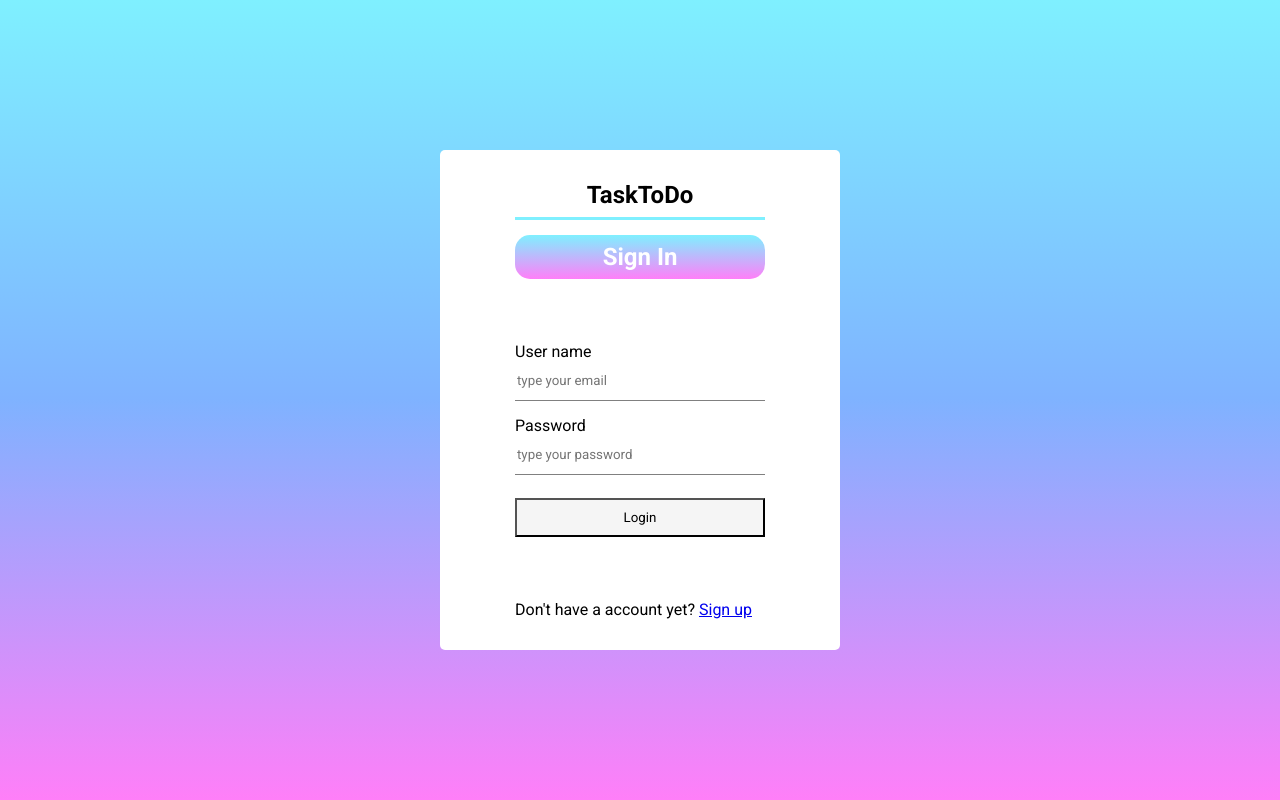
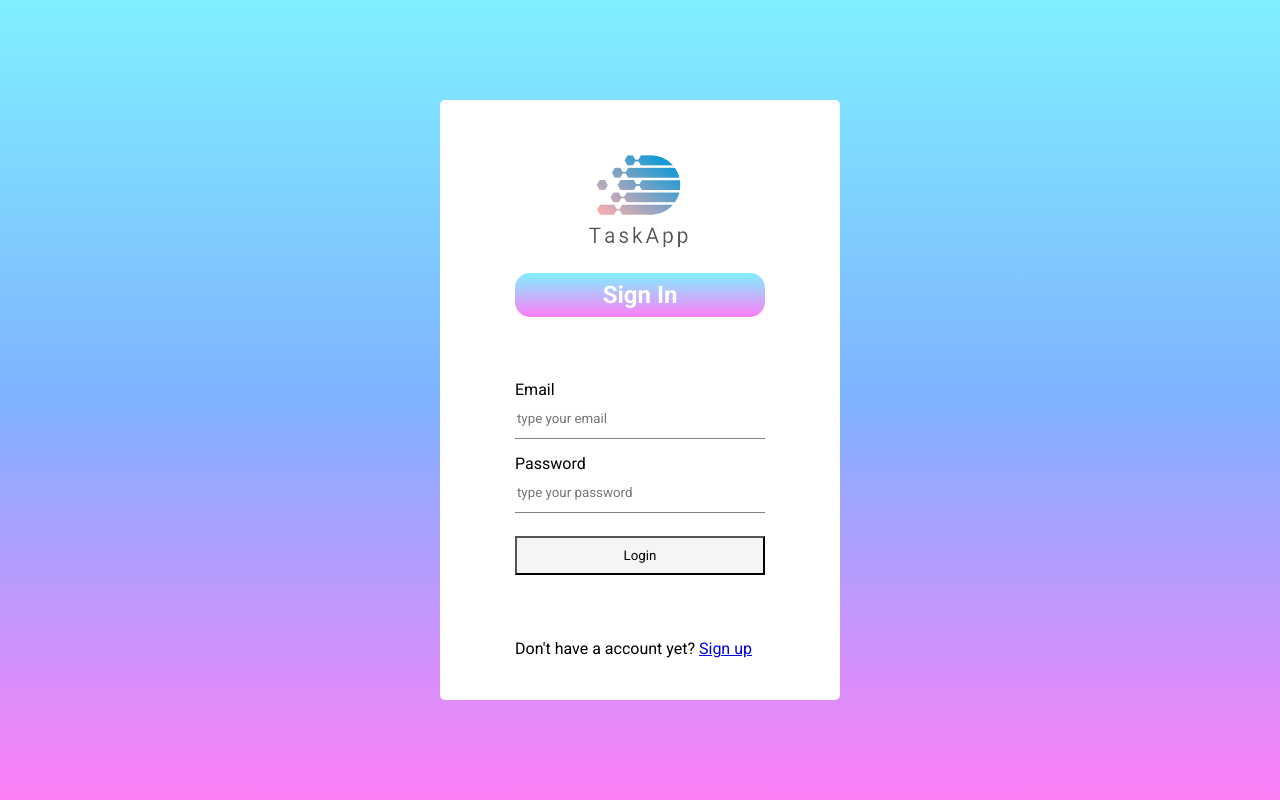
Before and after one commit to ElDev1/tasks-frontend, a React (Vite) app: page /login in a window 1280 px wide. Built offline with nearby package versions, Linux system fonts and the light colour scheme.

Commit message:
add logo and styles in login and register

```diff
--- a/src/components/auth/login.module.css
+++ b/src/components/auth/login.module.css
@@ -10,7 +10,8 @@
 .loginSection {
     max-width: 800px;
     background-color: white;
-    height: 500px;
+    height: 600px;
+    padding: 10px 0;
     width: 400px;
     border-radius: 5px;
     display: flex;
@@ -26,10 +27,10 @@
     width: 250px;
 }
 
-.loginContainer h1 {
-    text-align: center;
-    padding-bottom: 8px;
-    border-bottom: 3px solid rgba(0, 225, 255, 0.5);
+.logo {
+    display: flex;
+    justify-content: center;
+    padding: 8px 0;
     margin-bottom: 15px;
 }
 
--- a/src/components/auth/login/Login.jsx
+++ b/src/components/auth/login/Login.jsx
@@ -3,7 +3,7 @@ import { Formik } from 'formik'
 import * as Yup from 'yup'
 import { signin } from '../../../services/signin.js'
 import Swal from 'sweetalert2'
-import { Link } from 'react-router-dom'
+import { Link, useNavigate } from 'react-router-dom'
 
 const Login = () => {
   const validate = Yup.object({
@@ -15,12 +15,16 @@ const Login = () => {
       .min(4)
   })
 
+  const navigate = useNavigate()
+
   return (
     <main className={styles.loginMain}>
       <section className={styles.loginSection}>
         <div className={styles.loginContainer}>
           <div>
-            <h1>TaskToDo</h1>
+            <div className={styles.logo}>
+              <img src='../../../../public/images/tasksAppLogo.png' width='110px' height='100px' />
+            </div>
             <h2>Sign In</h2>
           </div>
           <Formik
@@ -34,7 +38,11 @@ const Login = () => {
                     title: 'user not found',
                     confirmButtonColor: '#ff00f280'
                   })
+                  return
                 }
+                // eslint-disable-next-line no-undef
+                localStorage.setItem('token', res.token)
+                navigate('/')
               })
               resetForm()
             }}
@@ -42,7 +50,7 @@ const Login = () => {
             {({ values, errors, touched, handleBlur, handleChange, handleSubmit, isSubmitting }) => (
               <form className={styles.loginForm} onSubmit={handleSubmit}>
                 <div className={styles.inputContainer}>
-                  <label id='email'>User name</label>
+                  <label id='email'>Email</label>
                   <input
                     name='email'
                     type='email'
--- a/src/components/auth/register/Register.jsx
+++ b/src/components/auth/register/Register.jsx
@@ -25,7 +25,9 @@ const Login = () => {
       <section className={styles.loginSection}>
         <div className={styles.loginContainer}>
           <div>
-            <h1>TaskToDo</h1>
+            <div className={styles.logo}>
+              <img src='../../../../public/images/tasksAppLogo.png' width='110px' height='100px' />
+            </div>
             <h2>Sign Up</h2>
           </div>
           <Formik
--- /dev/null
+++ b/src/components/tasksPage/TasksMain/TasksMain.jsx
@@ -0,0 +1,9 @@
+import React from 'react'
+
+const TasksMain = () => {
+  return (
+    <div>TasksMain</div>
+  )
+}
+
+export default TasksMain
--- a/src/main.jsx
+++ b/src/main.jsx
@@ -6,7 +6,7 @@ import { createBrowserRouter, RouterProvider, Navigate } from 'react-router-dom'
 
 import Login from './components/auth/login/Login'
 import Register from './components/auth/register/Register'
-import App from './App'
+import TasksMain from './components/tasksPage/TasksMain/TasksMain'
 import ErrorPage from './components/errorPage/ErrorPage'
 
 const RequiredAuth = ({ children }) => {
@@ -21,7 +21,7 @@ const RequiredAuth = ({ children }) => {
 const router = createBrowserRouter([
   {
     path: '/',
-    element: <RequiredAuth> <App /> </RequiredAuth>,
+    element: <RequiredAuth> <TasksMain /> </RequiredAuth>,
     errorElement: <ErrorPage />
   },
   {
```
Also changed, not shown: src/components/tasksPage/tasksNav/TasksNav.jsx (added, +7 -0 lines), public/images/tasksAppLogo.png (added).
